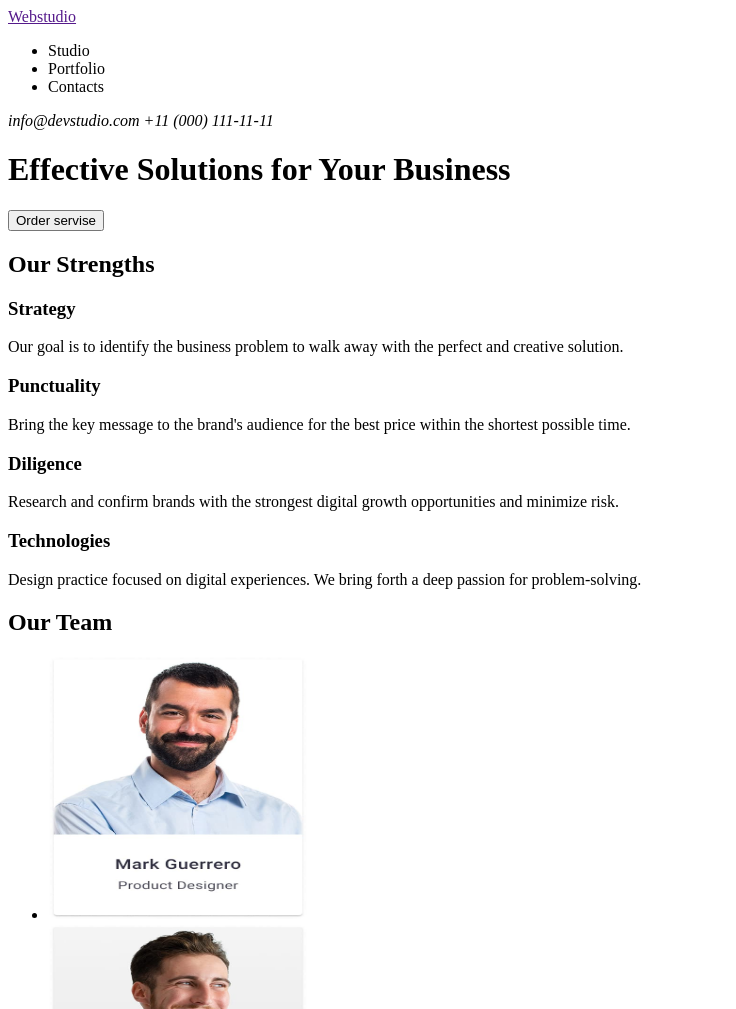
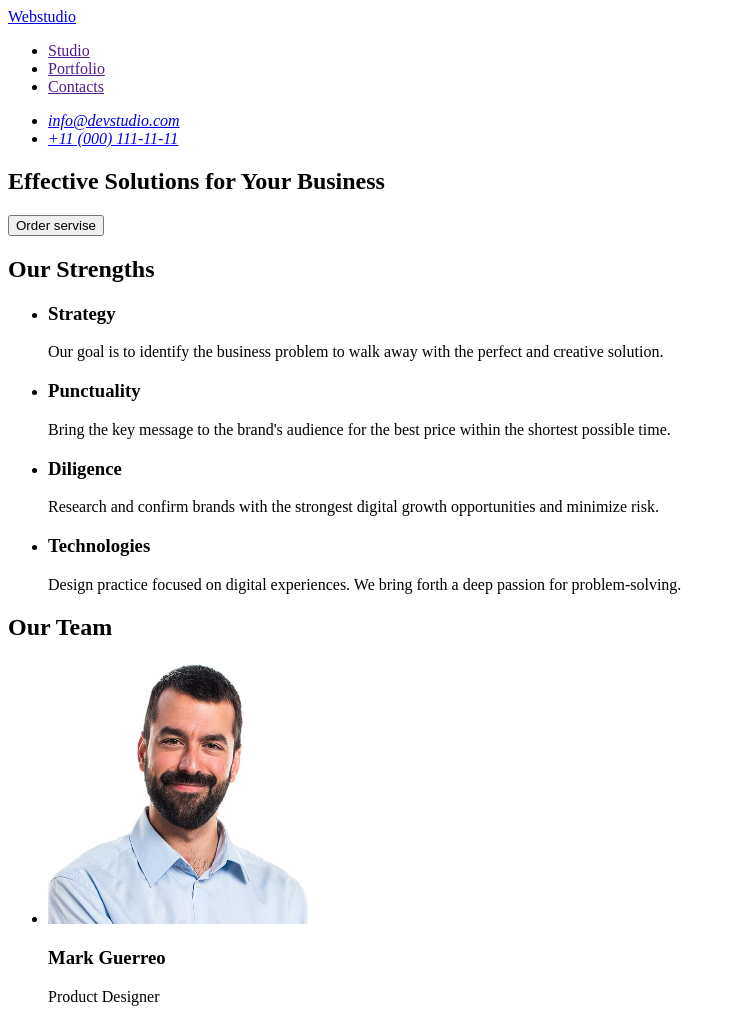
Before and after one commit to George-Riabov/goit-markup-hw-01, a plain HTML site: page index.html in a window 1280 px wide. Shown: the top 1009 px of the page, without its empty margins (0-736 px from the left). Drawn offline with Linux system fonts and the light colour scheme.

Commit message:
fix mistakes

```diff
--- a/index.html
+++ b/index.html
@@ -7,83 +7,112 @@
   </head>
   <body>
     <header>
-      <a href="">Webstudio </a>
       <nav>
+        <a href="./index.html">Webstudio </a>
         <ul>
-          <li>Studio</li>
-          <li>Portfolio</li>
-          <li>Contacts</li>
+          <li><a href="">Studio</a></li>
+          <li><a href="">Portfolio</a></li>
+          <li><a href="">Contacts</a></li>
         </ul>
       </nav>
 
-      <address>info@devstudio.com +11 (000) 111-11-11</address>
+      <address>
+        <ul>
+          <li>
+            <a href="mailto:info@devstudio.com">info@devstudio.com</a>
+          </li>
+          <li>
+            <a href="tel:+11 (000) 111-11-11">+11 (000) 111-11-11</a>
+          </li>
+        </ul>
+      </address>
     </header>
     <main>
+      <section>
         <h1>Effective Solutions for Your Business</h1>
         <button type="button">Order servise</button>
+      </section>
       <section>
         <h2>Our Strengths</h2>
+        <ul>
+          <li>
             <h3>Strategy</h3>
             <p>
               Our goal is to identify the business problem to walk away with the
               perfect and creative solution.
             </p>
+          </li>
+          <li>
             <h3>Punctuality</h3>
             <p>
               Bring the key message to the brand's audience for the best price
               within the shortest possible time.
             </p>
+          </li>
+          <li>
             <h3>Diligence</h3>
             <p>
               Research and confirm brands with the strongest digital growth
               opportunities and minimize risk.
             </p>
+          </li>
+          <li>
             <h3>Technologies</h3>
             <p>
-          Design practice focused on digital experiences. We bring forth a deep
-          passion for problem-solving.
+              Design practice focused on digital experiences. We bring forth a
+              deep passion for problem-solving.
             </p>
+          </li>
+        </ul>
       </section>
       <section>
         <h2>Our Team</h2>
         <ul>
           <li>
             <img
-              src="images/Team Card 1.jpg"
+              src="images/Mark.jpg"
               alt="Marks Photo"
               width="260"
               height="264"
             />
+            <h3>Mark Guerreo</h3>
+            <p>Product Designer</p>
           </li>
           <li>
             <img
-              src="images/Team Card 2.jpg"
+              src="images/Tom.jpg"
               alt="Toms photo"
               width="260"
               height="264"
             />
+            <h3>Tom Ford</h3>
+            <p>Frontend Developer</p>
           </li>
           <li>
             <img
-              src="images/Team Card 3.jpg"
+              src="images/Camila.jpg"
               alt="Camilas photo"
               width="260"
               height="264"
             />
+            <h3>Camila Garcia</h3>
+            <p>Marketing</p>
           </li>
           <li>
             <img
-              src="images/Team Card 4.jpg"
+              src="images/Daniel.jpg"
               alt="Daniels photo"
               width="260"
               height="264"
             />
+            <h3>Daniel Wilson</h3>
+            <p>UI Designer</p>
           </li>
         </ul>
       </section>
     </main>
     <footer>
-      <a href="">Webstudio </a>
+      <a href="./index.html">Webstudio</a>
       <p>
         Increase the flow of customers and sales for your business with digital
         marketing & growth solutions.
```
Also changed, not shown: images/Camila.jpg (added), images/Daniel.jpg (added), images/Logo.svg (deleted), images/Mark.jpg (added), images/Team Card 1.jpg (deleted), images/Team Card 2.jpg (deleted), images/Team Card 3.jpg (deleted), images/Team Card 4.jpg (deleted), images/Tom.jpg (added). Lines whose indentation alone changed are shown as unchanged.
